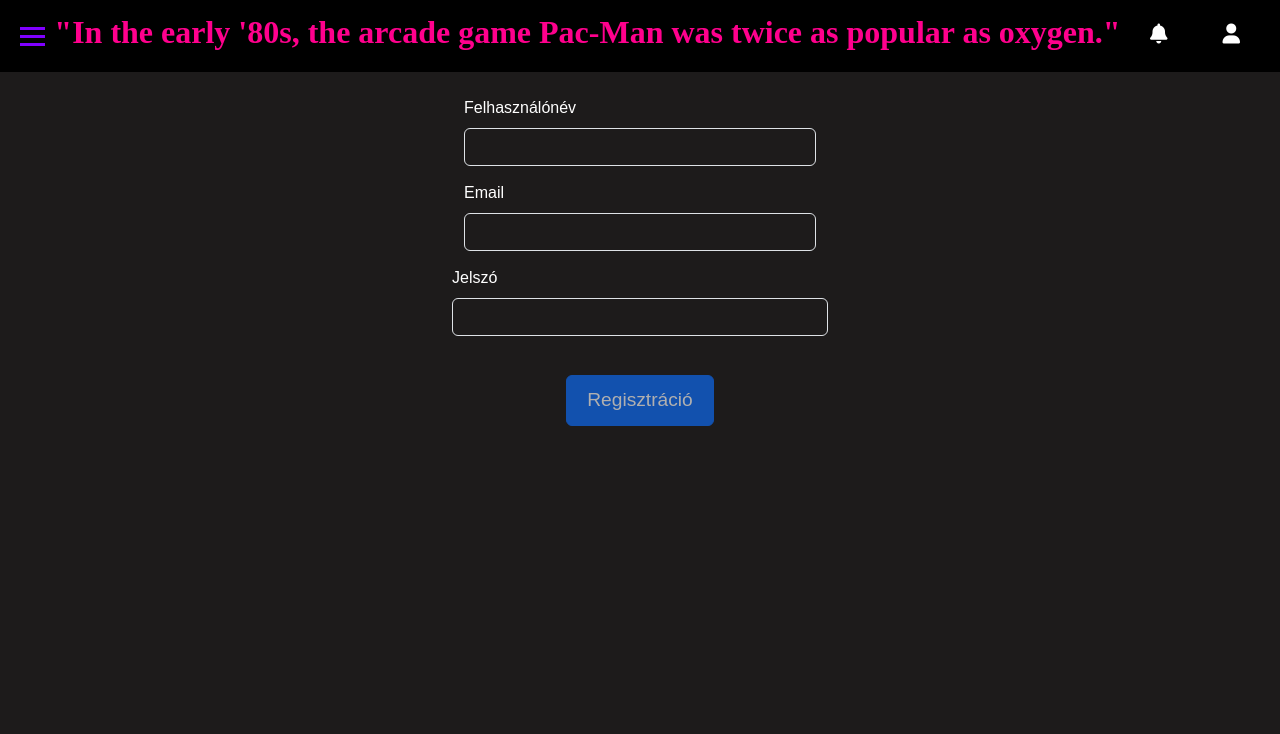
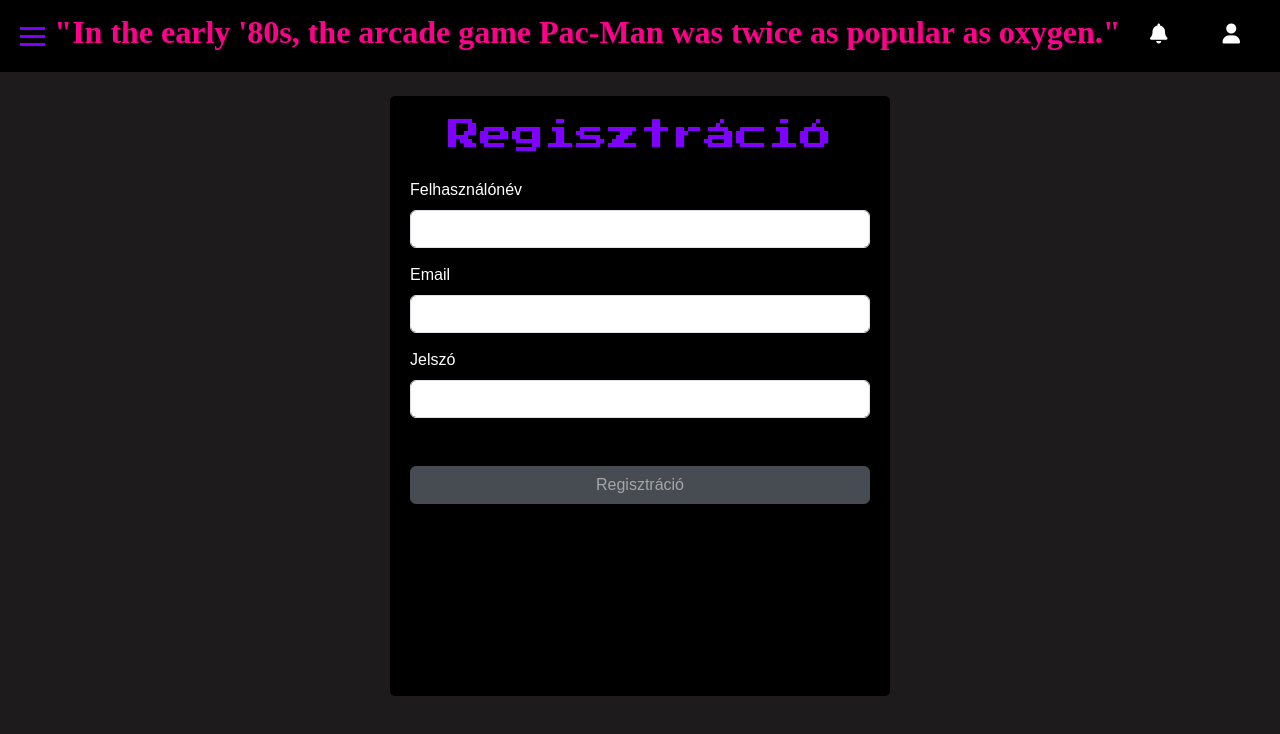
Before and after one commit to MishyPoggu/Projekt13c, an Angular app in the folder Frontend/project/: page /register in a window 1280 px wide. Shown: the top 734 px of the page. Built offline with nearby package versions, Linux system fonts and the light colour scheme.

Commit message:
Login és regisztráció teljes működése

```diff
--- a/Frontend/project/src/app/login/login.component.css
+++ b/Frontend/project/src/app/login/login.component.css
@@ -1,3 +1,4 @@
+@import url('https://fonts.googleapis.com/css2?family=Press+Start+2P&display=swap');
 .login {
     max-width: 400px;
     margin: 2rem auto;
--- a/Frontend/project/src/app/login/login.component.html
+++ b/Frontend/project/src/app/login/login.component.html
@@ -1,24 +1,20 @@
 <form [formGroup]="loginForm" (ngSubmit)="onSubmit()">
-  <div class="container mt-4" style="background-color: #000000; padding: 20px; border-radius: 5px;">
+  <div class="container mt-4" style="background-color: #000000; padding: 20px; border-radius: 5px;; max-width: 500px; height: 400px;">
     <div class="text-center mb-4">
-      <button type="button" class="btn" style="color: #8000FF;">Bejelentkezés</button>
+      <h2 style="color: #8000FF; font-family: 'Press Start 2P', cursive;">Bejelentkezés</h2>
     </div>
-    <div class="row">
-      <div class="col-md-6">
-        <label for="username" class="form-label">Felhasználónév/email</label>
+    <div>
+      <label for="username" class="form-label">Felhasználónév</label>
       <input type="text" formControlName="username" id="username" class="form-control" required>
       <small class="text-danger" *ngIf="loginForm.get('username')!.invalid && loginForm.get('username')!.touched">Felhasználónevet kötelező megadni!</small>
     </div>
-
-      <div class="col-md-6">
+    <div class="mt-3">
       <label for="password" class="form-label">Jelszó</label>
       <input type="password" formControlName="passwordHash" id="passwordHash" class="form-control" required>
       <small class="text-danger" *ngIf="loginForm.get('passwordHash')!.invalid && loginForm.get('passwordHash')!.touched">Jelszót kötelező megadni!</small>
     </div>
-    </div>
-
-    <div class="mt-4">
-      <button type="submit" class="btn btn-primary" [disabled]="loginForm.invalid">Bejelentkezés</button>
+    <div class="text-center mt-5" >
+      <button type="submit" class="btn btn-secondary w-100" [ngClass]="{'btn-success': !loginForm.invalid}" [disabled]="loginForm.invalid">Bejelentkezés</button>
     </div>
   </div>
 </form>
--- a/Frontend/project/src/app/login/login.component.ts
+++ b/Frontend/project/src/app/login/login.component.ts
@@ -1,7 +1,7 @@
 import { Component, OnInit } from '@angular/core';
 import { CommonModule } from '@angular/common';
 import { ReactiveFormsModule } from '@angular/forms';
-
+import { Router } from '@angular/router';
 import { FormBuilder, FormGroup, Validators } from '@angular/forms';
 import { UserService } from '../services/user.service';
 import { HttpErrorResponse } from '@angular/common/http';
@@ -15,7 +15,9 @@
 export class LoginComponent implements OnInit {
   loginForm: FormGroup;
 
-  constructor(private formBuilder: FormBuilder, private userService: UserService) {
+
+
+  constructor(private formBuilder: FormBuilder, private userService: UserService, private router: Router) {
     this.loginForm = this.formBuilder.group({
       username: ['', Validators.required],
       passwordHash: ['', Validators.required]
@@ -32,7 +34,9 @@
 
       this.userService.login(username, passwordHash).subscribe({
         next: (res) => {
+          alert('Sikeres bejelentkezés!');
           console.log('Login successful', res);
+          this.router.navigate(['/body']);
         },
         error: (err: HttpErrorResponse) => {
           alert('Login failed: ' + err.message);
--- a/Frontend/project/src/app/register/register.component.css
+++ b/Frontend/project/src/app/register/register.component.css
@@ -1,7 +1,4 @@
-* {
-  background-color: #1d1b1b;
-}
-
+@import url('https://fonts.googleapis.com/css2?family=Press+Start+2P&display=swap');s
 .container {
   display: flex;
   flex-direction: column;
--- a/Frontend/project/src/app/register/register.component.html
+++ b/Frontend/project/src/app/register/register.component.html
@@ -1,6 +1,9 @@
 <form [formGroup]="registerForm" (ngSubmit)="onSubmit()">
-  <div class="container mt-4">
-    <div class="row">
+  <div class="container mt-4" style="background-color: #000000; padding: 20px; border-radius: 5px;; max-width: 500px; height: 600px;">
+    <div class="text-center mb-4">
+      <h2 style="color: #8000FF; font-family: 'Press Start 2P', cursive;">Regisztráció</h2>
+    </div>
+    <div>
       <div class="col-md-6">
         <label for="username" class="form-label">Felhasználónév</label>
         <input type="text" formControlName="username" id="username" class="form-control" required>
@@ -22,8 +25,8 @@
       </div>
 
 
-    <div class="mt-4">
-      <button type="submit" class="btn btn-primary" [disabled]="registerForm.invalid">Regisztráció</button>
-    </div>
+      <div class="text-center mt-5" >
+        <button type="submit" class="btn btn-secondary w-100" [ngClass]="{'btn-success': !registerForm.invalid}" [disabled]="registerForm.invalid">Regisztráció</button>
+      </div>
   </div>
 </form>
--- a/Frontend/project/src/app/register/register.component.ts
+++ b/Frontend/project/src/app/register/register.component.ts
@@ -3,6 +3,7 @@
 import { ReactiveFormsModule } from '@angular/forms';
 import { FormBuilder, FormGroup, Validators } from '@angular/forms';
 import { UserService } from '../services/user.service';
+import { Router } from '@angular/router';
 import { HttpErrorResponse } from '@angular/common/http';
 
 @Component({
@@ -14,7 +15,7 @@
 export class RegisterComponent implements OnInit {
   registerForm: FormGroup;
 
-  constructor(private formBuilder: FormBuilder, private userService: UserService) {
+  constructor(private formBuilder: FormBuilder, private userService: UserService,  private router: Router) {
     this.registerForm = this.formBuilder.group({
       username: ['', Validators.required],
       passwordHash: ['', Validators.required],
@@ -33,9 +34,9 @@
       const user = this.registerForm.value;
       this.userService.register(user).subscribe({
         next: (res) => {
-          // Handle successful registration
+          alert('Sikeres regisztráció!');
           console.log('Registration successful', res);
-          // Redirect or perform other actions
+          this.router.navigate(['/login']);
         },
         error: (err: HttpErrorResponse) => {
           alert('Registration failed: ' + err.message);
```
Lines whose indentation alone changed are shown as unchanged.
